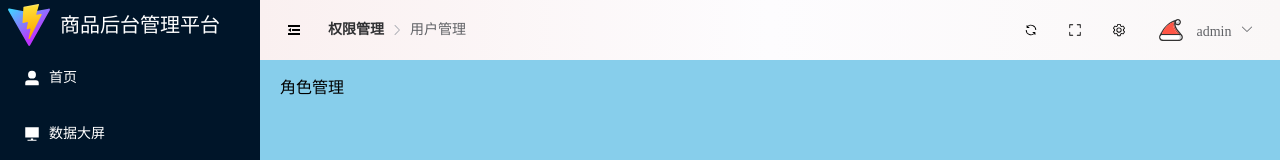
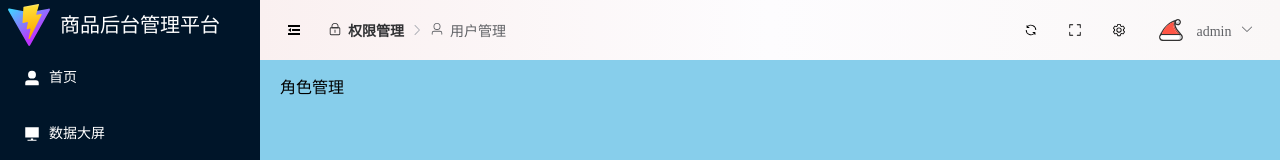
Before and after one commit to youdemomo/Vue3-back-sys, a Vue app: page /acl/user in a window 1280 px wide. Shown: the top 160 px of the page. Built offline with nearby package versions, Linux system fonts and the light colour scheme.

Commit message:
19. 路由渲染面包屑

```diff
--- a/src/layout/Logo/index.vue
+++ b/src/layout/Logo/index.vue
@@ -3,7 +3,6 @@
     import setting from '../../setting';
 
 </script>
-
 <template>
     <div class='logo'>
         <img :src=setting.logo alt="" v-if="setting.isShowLogo">
@@ -28,6 +27,8 @@
         p {
             font-size: $base-logo-title-fontSize;
             margin-left: 10px;
+            // 禁止文本换行，防止菜单折叠时文字抖动
+            white-space: nowrap;
         }
     }
 </style>
--- a/src/layout/index.vue
+++ b/src/layout/index.vue
@@ -32,7 +32,8 @@
             <Logo></Logo>
             <!-- 导航菜单 -->
             <el-scrollbar class="scrollbar">
-                <el-menu background-color="#001529" text-color="white" :default-active="route.path" :collapse="isFold">
+                <el-menu background-color="#001529" text-color="white" :default-active="route.path" :collapse="isFold"
+                    :collapse-transition='false'>
                     <Menu :menuList="userStore.menuRoutes"></Menu>
                 </el-menu>
             </el-scrollbar>
@@ -117,7 +118,6 @@
             &.fold {
                 width: calc(100vw - $base-menu-min);
                 left: $base-menu-min;
-                color: #a4fff7
             }
         }
     }
--- a/src/layout/tabbar/bread-left/index.vue
+++ b/src/layout/tabbar/bread-left/index.vue
@@ -1,7 +1,8 @@
 <script lang='ts' setup name="BreadLeft">
     import { inject, ref } from 'vue';
+    import { useRoute } from 'vue-router';
 
-    // 用于图标切换
+    // todo: 图标切换
     const fold = ref(false)
     // 获取layout组件传来的函数
     const provideFold = inject('getIsFold')
@@ -9,6 +10,9 @@
         fold.value = !fold.value
         provideFold(fold.value)
     }
+
+    // todo: 路由渲染面包屑
+    const route = useRoute()
 </script>
 
 <template>
@@ -19,9 +23,13 @@
     </el-icon>
     <!-- 面包屑 -->
     <el-breadcrumb separator-icon="ArrowRight">
-        <el-breadcrumb-item :to="{ path: '/' }">权限管理</el-breadcrumb-item>
-        <el-breadcrumb-item>
-            <a href="/">用户管理</a>
+        <el-breadcrumb-item v-for="item in route.matched" :key="item.path" :to="item.path" v-show="item.meta.title">
+            <!-- 面包屑图标 -->
+            <el-icon style="margin-right: 6px;">
+                <component :is="item.meta.icon" style="margin-top: 2px;"></component>
+            </el-icon>
+            <!-- 面包屑标题 -->
+            <span> {{ item.meta.title }}</span>
         </el-breadcrumb-item>
     </el-breadcrumb>
 </template>
--- a/src/router/routes.ts
+++ b/src/router/routes.ts
@@ -20,7 +20,8 @@ export const constantRoute = [
     name: 'layout',
     component: () => import('@/layout/index.vue'),
     meta: {
-      title: 'layout',
+      // 标题置空，防止被面包屑渲染
+      title: '',
       isShow: true,
       // 图标
       icon: 'UserFilled',
@@ -60,6 +61,7 @@ export const constantRoute = [
       isShow: true,
       icon: 'Lock',
     },
+    redirect: '/acl/user',
     children: [
       // bro: 1.用户管理
       {
@@ -107,6 +109,7 @@ export const constantRoute = [
       icon: 'Goods',
       isShow: true,
     },
+    redirect: '/product/trademark',
     children: [
       // bro: 1. 品牌管理
       {
```
Also changed, not shown: 1 other file (tests, documents, lock files or other folders).
